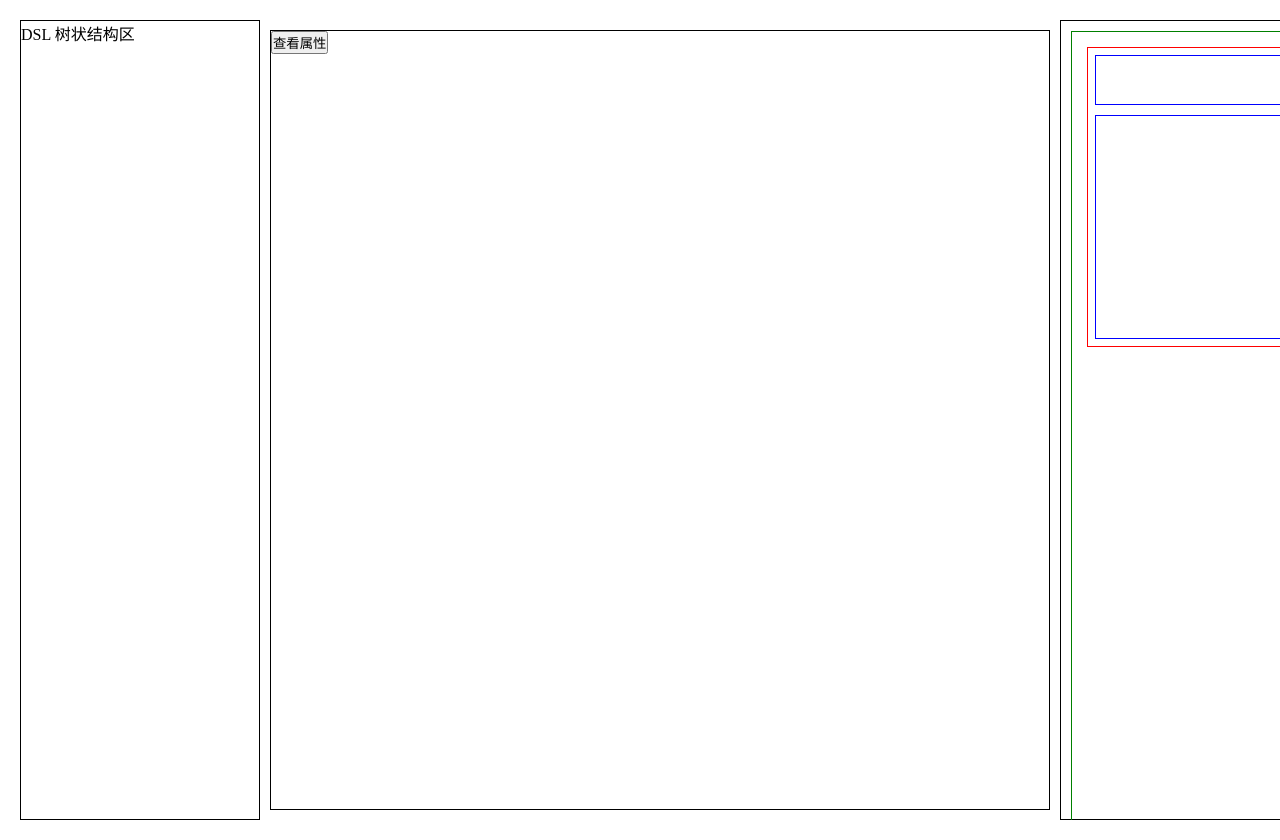
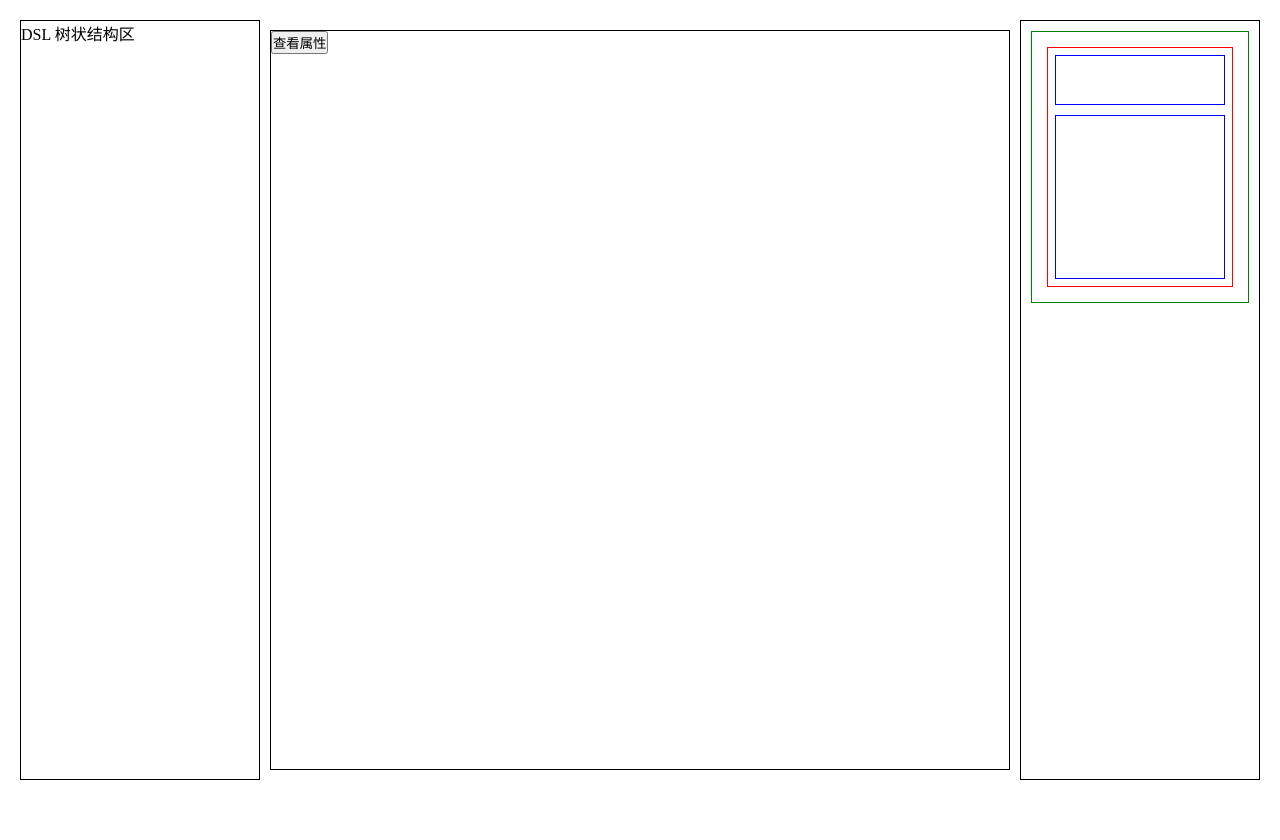
Before and after one commit to woowyl/UI2CODE, a Vue app in the folder sea/: page / in a window 1280 px wide. After the commit the page ends 800 px from the top, so only its background shows below. Built offline with nearby package versions, Linux system fonts and the light colour scheme.

Commit message:
css reset

```diff
--- a/sea/src/App.vue
+++ b/sea/src/App.vue
@@ -45,7 +45,7 @@ export default {
     }
     width: 100%;
     height: 100vh;
-    margin: 20px;
+    padding: 20px;
     overflow: hidden;
     display: flex;
     position: relative;
--- a/sea/src/components/LayoutSelect.vue
+++ b/sea/src/components/LayoutSelect.vue
@@ -1,6 +1,6 @@
 <template>
     <div class="layout-wrapper box-border">
-        <div class="wrapper">
+        <div class="box-wrapper">
             <div class="box box-3"
                 draggable="true"
                 @dragstart="dragstart"
@@ -42,7 +42,7 @@ export default {
         width: 240px;
     }
 
-    .wrapper {
+    .box-wrapper {
         display: flex;
         border: 1px solid green;
         padding: 10px;
@@ -55,8 +55,8 @@ export default {
         border: 1px solid red ;
         display: flex;
         flex-direction: column;
-        width: 220px;
-        height: 300px;
+        width: 100%;
+        height: 240px;
         padding: 2px;
         margin: 5px;
         &:hover {
--- a/sea/src/components/PropertyArea.vue
+++ b/sea/src/components/PropertyArea.vue
@@ -1,5 +1,8 @@
 <template>
-    <div class="property-wrapper box-border" :class="{'show': show}">属性选择区</div>
+        <div
+        class="property-wrapper box-border"
+        :class="{'show': show}">属性选择区
+        </div>
 </template>
 
 <script>
--- /dev/null
+++ b/sea/src/global.css
@@ -0,0 +1,12 @@
+* {
+  box-sizing: border-box;
+  margin: 0;
+  padding: 0;
+}
+.box-border {
+  border: 1px solid #000;
+}
+body {
+  width: 100%;
+  overflow: hidden;
+}
--- a/sea/src/global.less
+++ b/sea/src/global.less
@@ -6,3 +6,7 @@
 .box-border {
     border: 1px solid #000;
 }
+body {
+    width: 100%;
+    overflow: hidden;
+}
```
Also changed, not shown: 1 other file (tests, documents, lock files or other folders). Lines whose indentation alone changed are shown as unchanged.
